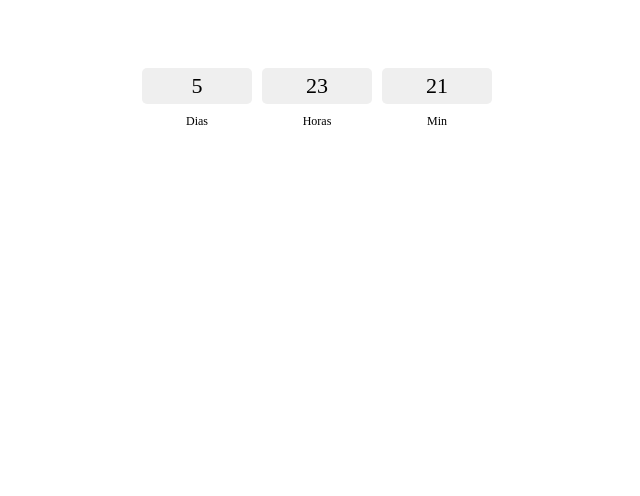
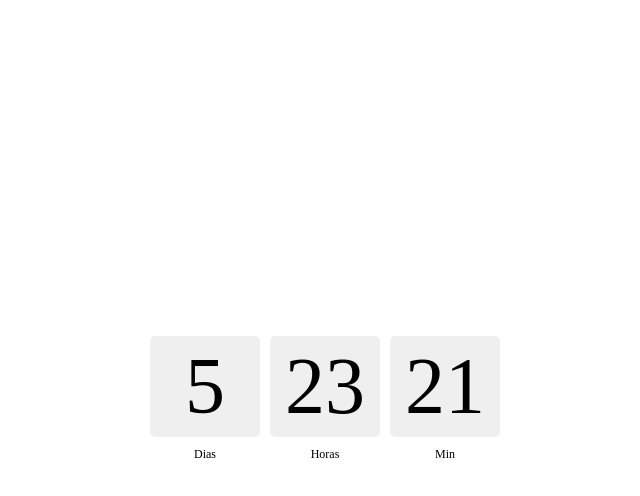
Before and after one commit to caique-cit/event_countdown, a plain HTML site: page index.html in a window 1280 px wide. Shown: the whole page, without its empty margins (323-963 px from the left). Drawn offline with Linux system fonts and the light colour scheme.

Commit message:
Update index.html

```diff
--- a/index.html
+++ b/index.html
@@ -7,8 +7,8 @@
   <style>
     .contagem {
       display: flex;
-      width:100%;
-      height:200px;
+      width:100vw;
+      height:100vh;
       background-color: #ffffff;
       justify-content: center;
       align-items: center;
@@ -18,7 +18,7 @@
       width: 100px;
       background-color: #efefef;
       color: #000000;
-      font-size: 22px;
+      font-size: 80px;
       margin: 5px;
       text-align: center;
       border-radius: 5px;
```
